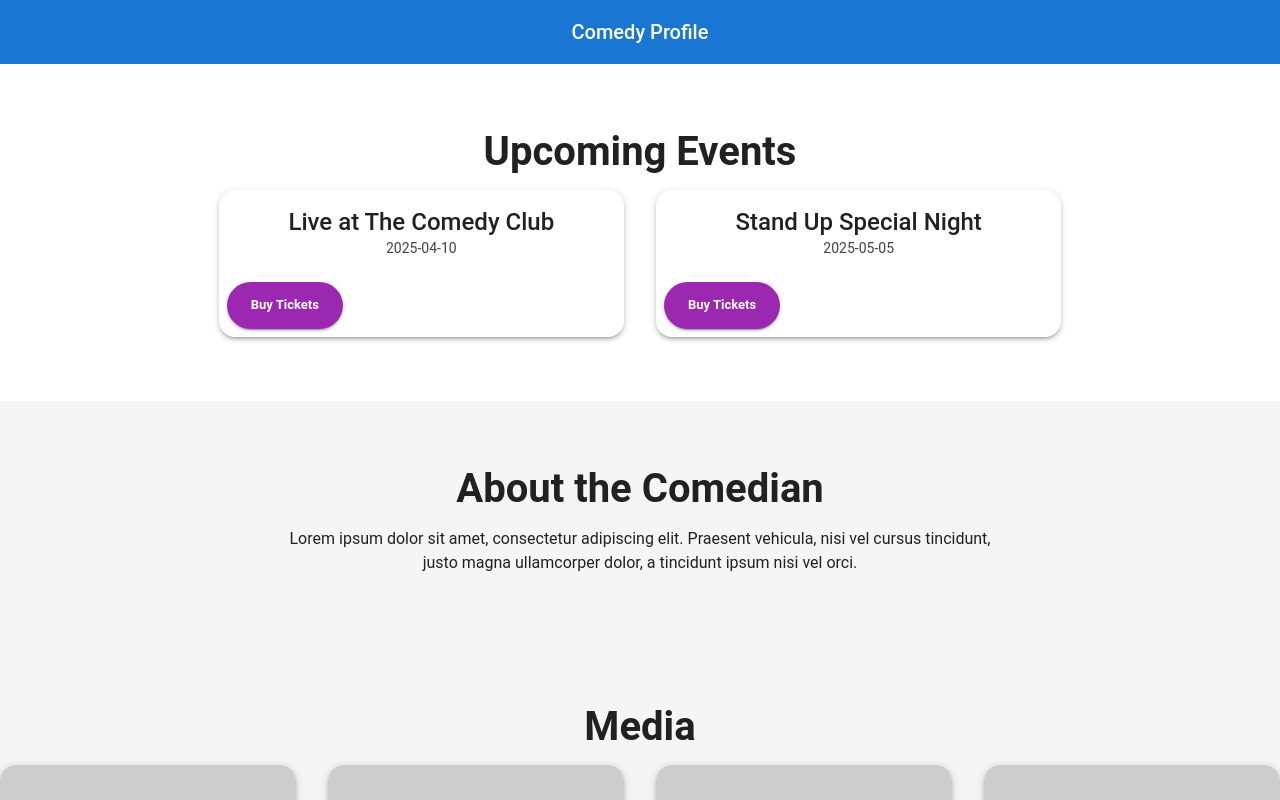
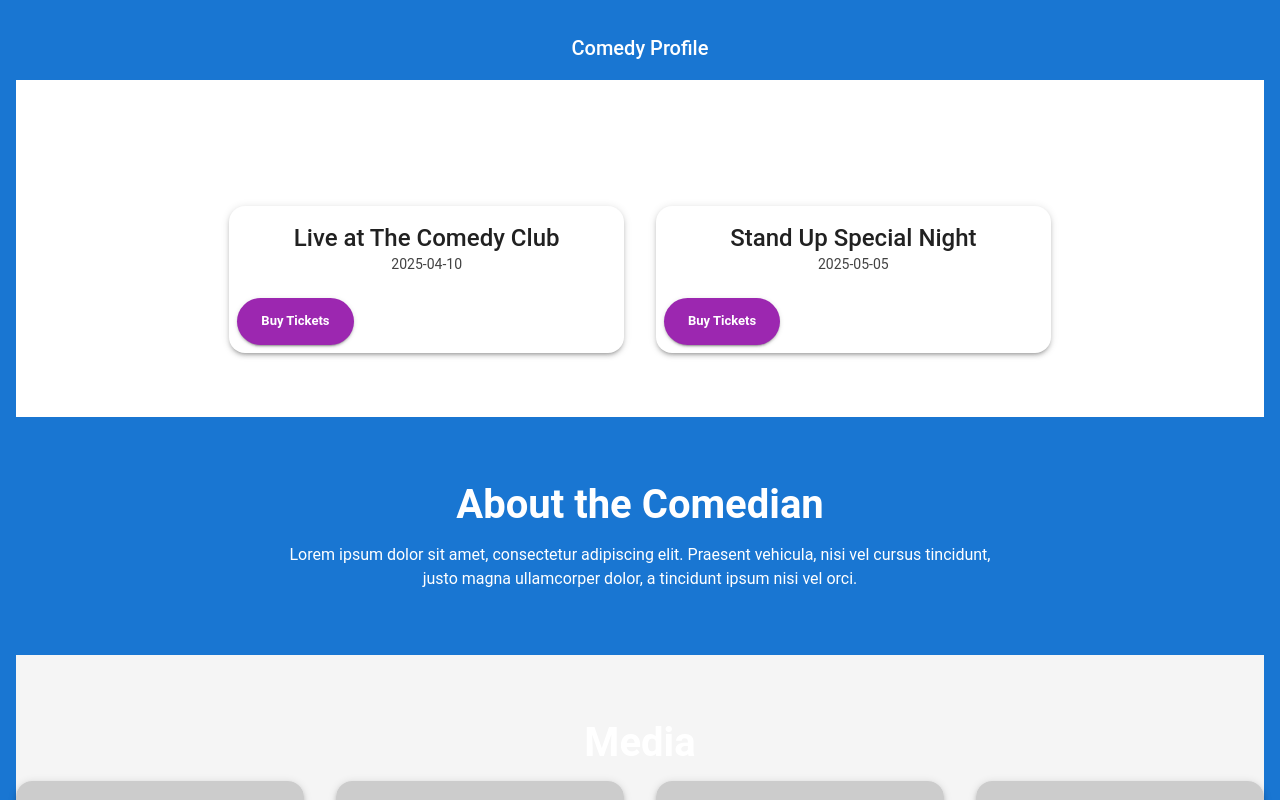
Before and after one commit to WuTangLan1/Sample-Comedy-Profile-4, a React (Create React App) app: page / in a window 1280 px wide. Shown: the top 800 px of the page. Built offline with nearby package versions, Linux system fonts and the light colour scheme.

Commit message:
fixed index

```diff
--- a/public/index.html
+++ b/public/index.html
@@ -10,34 +10,12 @@
       content="Web site created using create-react-app"
     />
     <link rel="apple-touch-icon" href="%PUBLIC_URL%/logo192.png" />
-    <!--
-      manifest.json provides metadata used when your web app is installed on a
-      user's mobile device or desktop. See https://developers.google.com/web/fundamentals/web-app-manifest/
-    -->
     <link rel="manifest" href="%PUBLIC_URL%/manifest.json" />
-    <!--
-      Notice the use of %PUBLIC_URL% in the tags above.
-      It will be replaced with the URL of the `public` folder during the build.
-      Only files inside the `public` folder can be referenced from the HTML.
 
-      Unlike "/favicon.ico" or "favicon.ico", "%PUBLIC_URL%/favicon.ico" will
-      work correctly both with client-side routing and a non-root public URL.
-      Learn how to configure a non-root public URL by running `npm run build`.
-    -->
-    <title>React App</title>
+    <title>Sample Comedy Profile</title>
   </head>
   <body>
     <noscript>You need to enable JavaScript to run this app.</noscript>
     <div id="root"></div>
-    <!--
-      This HTML file is a template.
-      If you open it directly in the browser, you will see an empty page.
-
-      You can add webfonts, meta tags, or analytics to this file.
-      The build step will place the bundled scripts into the <body> tag.
-
-      To begin the development, run `npm start` or `yarn start`.
-      To create a production bundle, use `npm run build` or `yarn build`.
-    -->
   </body>
 </html>
--- a/src/App.css
+++ b/src/App.css
@@ -1,5 +1,22 @@
-/* src\App.css */
-
+/* App.css */
 .App {
+  display: flex;
+  flex-direction: column;
+  min-height: 100vh;
+}
+.App-header {
+  background-color: var(--primary-color);
+  color: #ffffff;
+  padding: 1rem;
   text-align: center;
+  font-weight: 700;
 }
+.App-content {
+  flex: 1;
+  padding: 2rem;
+}
+.App-footer {
+  background-color: #f5f5f5;
+  text-align: center;
+  padding: 1rem;
+}
--- a/src/index.css
+++ b/src/index.css
@@ -1,14 +1,18 @@
-/* src/index.css */
-body {
+/* index.css */
+:root {
+  --primary-color: #1976d2;
+  --secondary-color: #9c27b0;
+  --font-family: 'Roboto', 'Helvetica', 'Arial', sans-serif;
+}
+html, body {
+  width: 100%;
+  height: 100%;
   margin: 0;
-  font-family: -apple-system, BlinkMacSystemFont, 'Segoe UI', 'Roboto', 'Oxygen',
-    'Ubuntu', 'Cantarell', 'Fira Sans', 'Droid Sans', 'Helvetica Neue',
-    sans-serif;
-  -webkit-font-smoothing: antialiased;
-  -moz-osx-font-smoothing: grayscale;
+  padding: 0;
+  background-color: #f5f5f5;
+  font-family: var(--font-family);
+  color: #212121;
 }
-
-code {
-  font-family: source-code-pro, Menlo, Monaco, Consolas, 'Courier New',
-    monospace;
+* {
+  box-sizing: border-box;
 }
```
